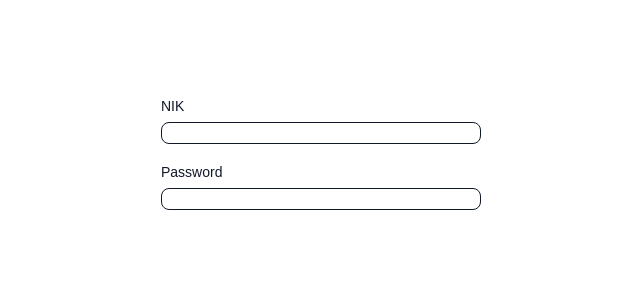
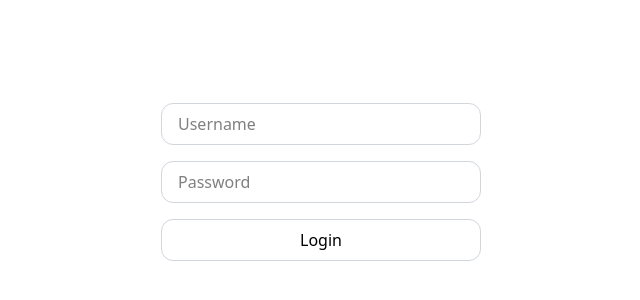
Before and after one commit to zaenmuttakin/sic, a Next.js app: page / in a window 1280 px wide. Shown: the part 218-518 px from the top of the page, without its empty margins (319-959 px from the left). Built offline with nearby package versions, Linux system fonts and the light colour scheme.

Commit message:
back to manual theme

```diff
--- a/app/globals.css
+++ b/app/globals.css
@@ -1,6 +1,4 @@
 @import "tailwindcss";
-@plugin "flowbite-react/plugin/tailwindcss";
-@source "../.flowbite-react/class-list.json";
 
 :root {
   --background: #ffffff;
@@ -10,7 +8,7 @@
 @theme inline {
   --color-background: var(--background);
   --color-foreground: var(--foreground);
-  --font-sans: var(--font-geist-sans);
+  --font-poppins: var(--font-poppins);
   --font-mono: var(--font-geist-mono);
 }
 
@@ -22,7 +20,7 @@
 }
 
 body {
-  background: var(--background);
-  color: var(--foreground);
-  font-family: Arial, Helvetica, sans-serif;
+  margin: 0;
+  padding: 0;
+  box-sizing: border-box;
 }
--- a/app/layout.jsx
+++ b/app/layout.jsx
@@ -1,29 +1,39 @@
-import { Geist, Geist_Mono } from "next/font/google";
+import { Poppins } from "next/font/google";
 import "./globals.css";
 
-const geistSans = Geist({
-  variable: "--font-geist-sans",
+const poppins = Poppins({
+  variable: "--font-poppins",
+  weight: ["100", "200", "300", "400", "500", "600", "700", "800", "900"],
   subsets: ["latin"],
-});
-
-const geistMono = Geist_Mono({
-  variable: "--font-geist-mono",
-  subsets: ["latin"],
+  display: "swap",
+  fallback: ["system-ui", "sans-serif"],
+  style: ["normal", "italic"],
+  preload: true,
+  adjustFontFallback: true,
+  fallbackWeight: "400",
+  fallbackStyle: "normal",
+  fallbackDisplay: "swap",
+  fallbackSubsets: ["latin"],
+  fallbackVariable: "--font-poppins-fallback",
+  fallbackFontFamily: "system-ui, sans-serif",
+  fallbackFontStyle: "normal",
+  fallbackFontWeight: "400",
+  fallbackFontSize: "1rem",
+  fallbackLineHeight: "1.5",
+  fallbackLetterSpacing: "normal",
+  fallbackTextTransform: "none",
+  fallbackFontFeatureSettings: "normal",
 });
 
 export const metadata = {
-  title: "Create Next App",
-  description: "Generated by create next app",
+  title: "SIC - Central",
+  description: "Sparepart Inventory Control",
 };
 
 export default function RootLayout({ children }) {
   return (
     <html lang="en">
-      <body
-        className={`${geistSans.variable} ${geistMono.variable} antialiased`}
-      >
-        {children}
-      </body>
+      <body className={`${poppins.variable} antialiased`}>{children}</body>
     </html>
   );
 }
--- a/app/page.jsx
+++ b/app/page.jsx
@@ -1,31 +1,23 @@
 "use client";
-import { Button, Label, TextInput } from "flowbite-react";
 import { useRouter } from "next/navigation";
+import Inputz from "../components/input/input";
+import PrimaryBtn from "../components/button/primary-btn";
 
 export default function Home() {
   const router = useRouter();
   return (
     <div className="flex h-screen items-center justify-center px-12">
       <form className="flex flex-col gap-4 max-w-xs w-full">
-        <div>
-          <div className="mb-1 block">
-            <Label htmlFor="email1">NIK</Label>
-          </div>
-          <TextInput id="email1" type="number" required />
-        </div>
-        <div>
-          <div className="mb-1 block">
-            <Label htmlFor="password1">Password</Label>
-          </div>
-          <TextInput id="password1" type="password" required />
-        </div>
-        <Button
+        <Inputz type="number" placeholder="Username" />
+        <Inputz type="password" placeholder="Password" />
+        <PrimaryBtn
           type="submit"
-          className="mt-6"
-          onClick={() => router.push("/private")}
-        >
-          Login
-        </Button>
+          label="Login"
+          onClick={(e) => {
+            e.preventDefault();
+            router.push("/private");
+          }}
+        />
       </form>
     </div>
   );
--- a/app/private/page.jsx
+++ b/app/private/page.jsx
@@ -1,40 +1,25 @@
 "use client";
 import React from "react";
-import { Avatar } from "flowbite-react";
-import { Card } from "flowbite-react";
+
 import { useRouter } from "next/navigation";
+import ProfileImg from "../../components/image/profile";
 
 export default function Page() {
   const router = useRouter();
   return (
     <div className="flex h-screen items-start justify-center w-full">
-      <div className="flex flex-col gap-4 w-full max-w-2xl px-6">
-        {/* topbar */}
-        <div
-          id="topbar"
-          className=" flex justify-between items-center w-full py-4"
-        >
-          <div className="">
-            <p>Hi zaen</p>
-          </div>
-          <Avatar
-            img="https://i.pinimg.com/1200x/4d/52/d1/4d52d11cdbbd556de5f9940bdc76004c.jpg"
-            rounded
-          />
+      {/* Topbar */}
+      <div className="flex gap-2 justify-between items-center w-full max-w-4xl p-6 ">
+        <div className="">
+          <p className=" font-bold">Hi, Difa Ikhsan Egistiyo</p>
+          <p className="text-xs text-gray-500 mt-1">Welcome back 🔥</p>
         </div>
-        {/* <div className="h-full border py-4">Banner</div> */}
-        <div className="h-full py-4">
-          <div className="grid grid-cols-2 gap-4">
-            <Card
-              className="max-w-sm rounded-xl"
-              onClick={() => router.push("/private/so")}
-            >
-              <p className="text-md font-bold tracking-tight text-gray-900 dark:text-white">
-                Stock Opname
-              </p>
-            </Card>
-          </div>
-        </div>
+        <ProfileImg
+          src="https://i.pinimg.com/736x/99/73/63/997363c033991ca3fe13c8f554e88289.jpg"
+          alt="Profile Image"
+          width={50}
+          height={50}
+        />
       </div>
     </div>
   );
--- /dev/null
+++ b/components/button/primary-btn.jsx
@@ -0,0 +1,12 @@
+import React from "react";
+
+export default function PrimaryBtn({ label, style, ...props }) {
+  return (
+    <button
+      {...props}
+      className={`${style} block w-full rounded-xl px-4 py-2 outline-0 border border-gray-300 cursor-pointer hover:bg-gray-200`}
+    >
+      {label}
+    </button>
+  );
+}
--- /dev/null
+++ b/components/image/profile.jsx
@@ -0,0 +1,6 @@
+import Image from "next/image";
+import React from "react";
+
+export default function ProfileImg({ ...props }) {
+  return <Image {...props} className="rounded-full aspect-square" />;
+}
--- /dev/null
+++ b/components/input/input.jsx
@@ -0,0 +1,10 @@
+import React from "react";
+
+export default function Inputz({ ...props }) {
+  return (
+    <input
+      {...props}
+      className="block w-full rounded-xl px-4 py-2 outline-0 border border-gray-300"
+    ></input>
+  );
+}
--- a/next.config.mjs
+++ b/next.config.mjs
@@ -1,6 +1,12 @@
-import withFlowbiteReact from "flowbite-react/plugin/nextjs";
+/** @type {import('next').NextConfig} */
+const nextConfig = {
+  images: {
+    domains: [
+      "i.pinimg.com", // Add this line for Pinterest images
+      // Add any other external hostnames you use for images
+      // e.g., 'example.com', 'another-cdn.net'
+    ],
+  },
+};
 
-/** @type {import('next').NextConfig} */
-const nextConfig = {};
-
-export default withFlowbiteReact(nextConfig);
+export default nextConfig;
--- a/package.json
+++ b/package.json
@@ -9,7 +9,6 @@
     "lint": "next lint"
   },
   "dependencies": {
-    "flowbite-react": "^0.12.3",
     "next": "15.4.3",
     "react": "19.1.0",
     "react-dom": "19.1.0"
```
Also changed, not shown: .flowbite-react/config.json (deleted), .flowbite-react/init.tsx (deleted), 2 other files (tests, documents, lock files or other folders).
